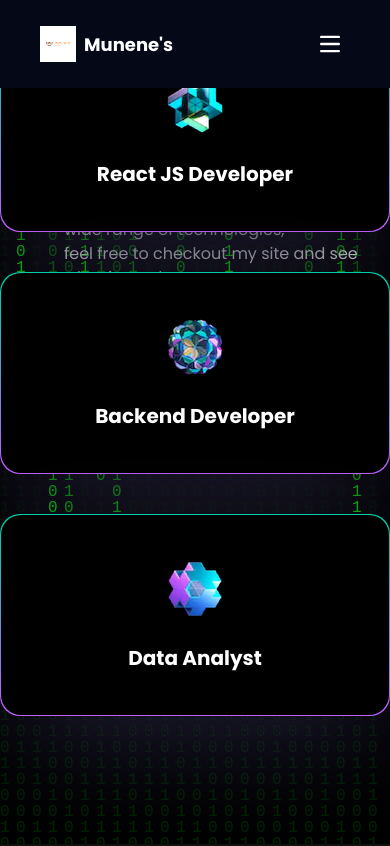
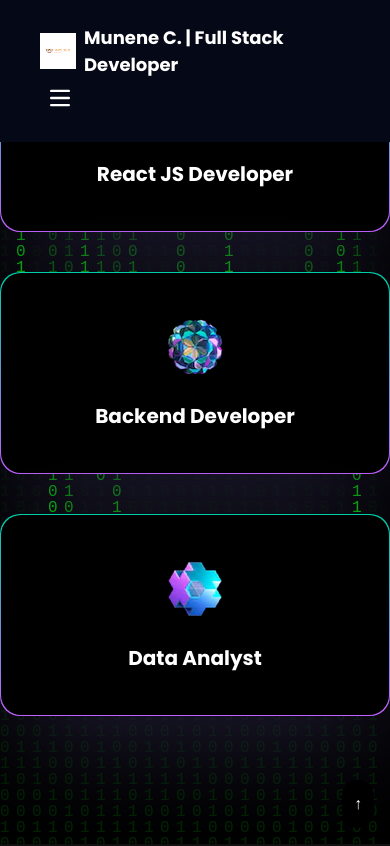
Before and after one commit to UNCL3LO/Portfolio-Site, a React (Vite) app: page / in a window 390 px wide. Shown: the top 846 px of the page. Built offline with nearby package versions, Linux system fonts and the light colour scheme.

Commit message:
Hid first intro on small screen, changes site title

```diff
--- a/src/components/Contact.jsx
+++ b/src/components/Contact.jsx
@@ -46,7 +46,7 @@ const Contact = () => {
 
       {/* Back to Top Button */}
       <button
-        className="fixed bottom-4 right-4 bg-black text-white p-3 rounded-full hidden md:block hover:bg-gray-800 transition"
+        className="fixed bottom-4 right-4 bg-black text-white p-3 rounded-full md:block hover:bg-gray-800 transition"
         id="backToTop"
         onClick={() => window.scrollTo({ top: 0, behavior: 'smooth' })}
       >
--- a/src/components/Hero.jsx
+++ b/src/components/Hero.jsx
@@ -39,7 +39,7 @@ const Hero = () => {
           <div className='w-5 h-5 rounded-full bg-[#f5f8f8]'/>
 
 </div>
-<div>
+<div className='hidden sm:block'>
 
   <p className={styles.sectionSubText}>
   Hi, I'm
--- a/src/components/Navbar.jsx
+++ b/src/components/Navbar.jsx
@@ -22,7 +22,7 @@ const Navbar = () => {
         >
           <img src={logoColor} alt="logo" className="w-9 h-9 object-contain" />
           <p className="text-white text-[18px] font-bold cursor-pointer">
-            Munene's<span className="sm:block hidden"> Portfolio</span>
+          Munene C. | Full Stack Developer
           </p>
         </Link>
 
```
